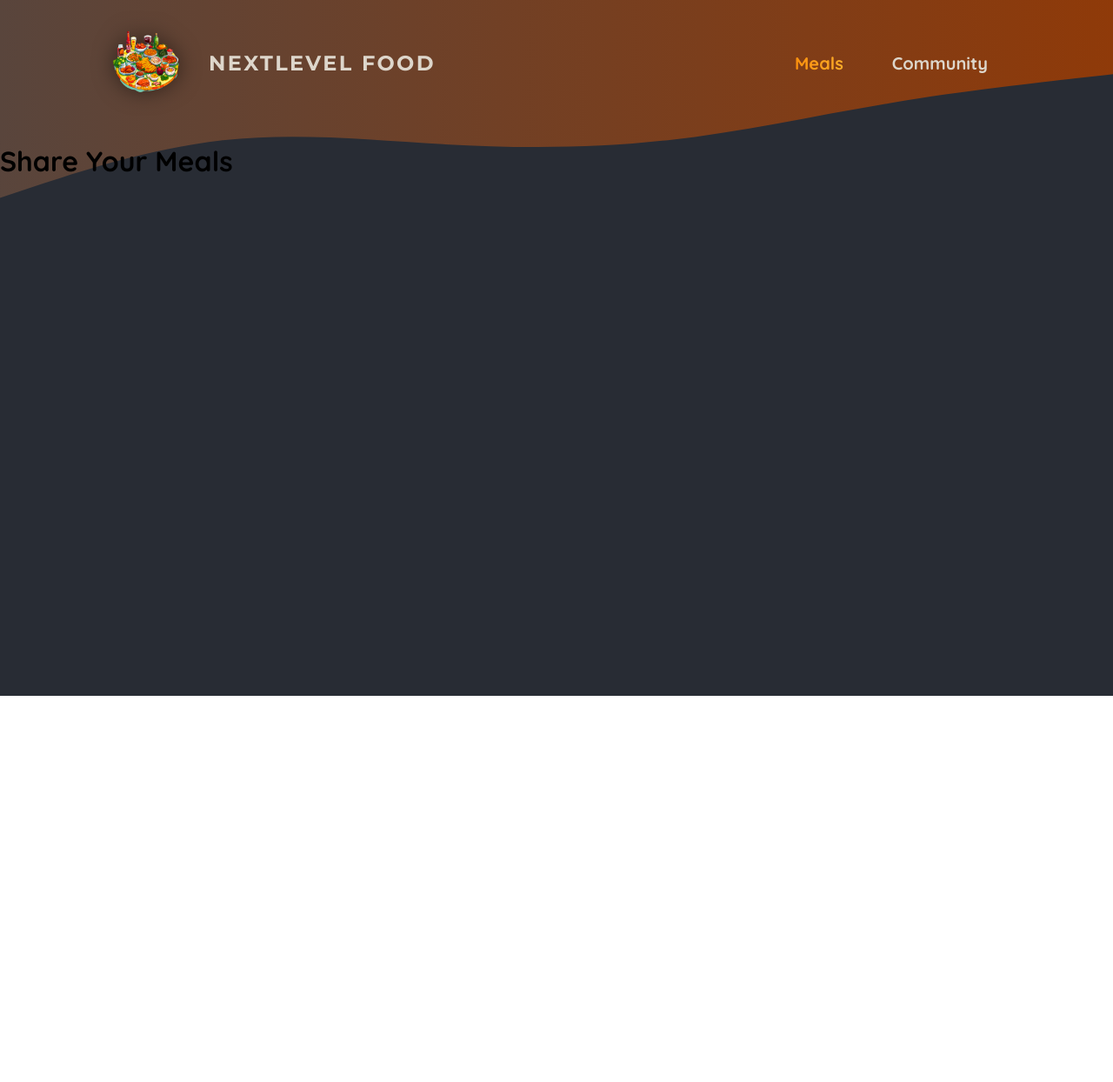
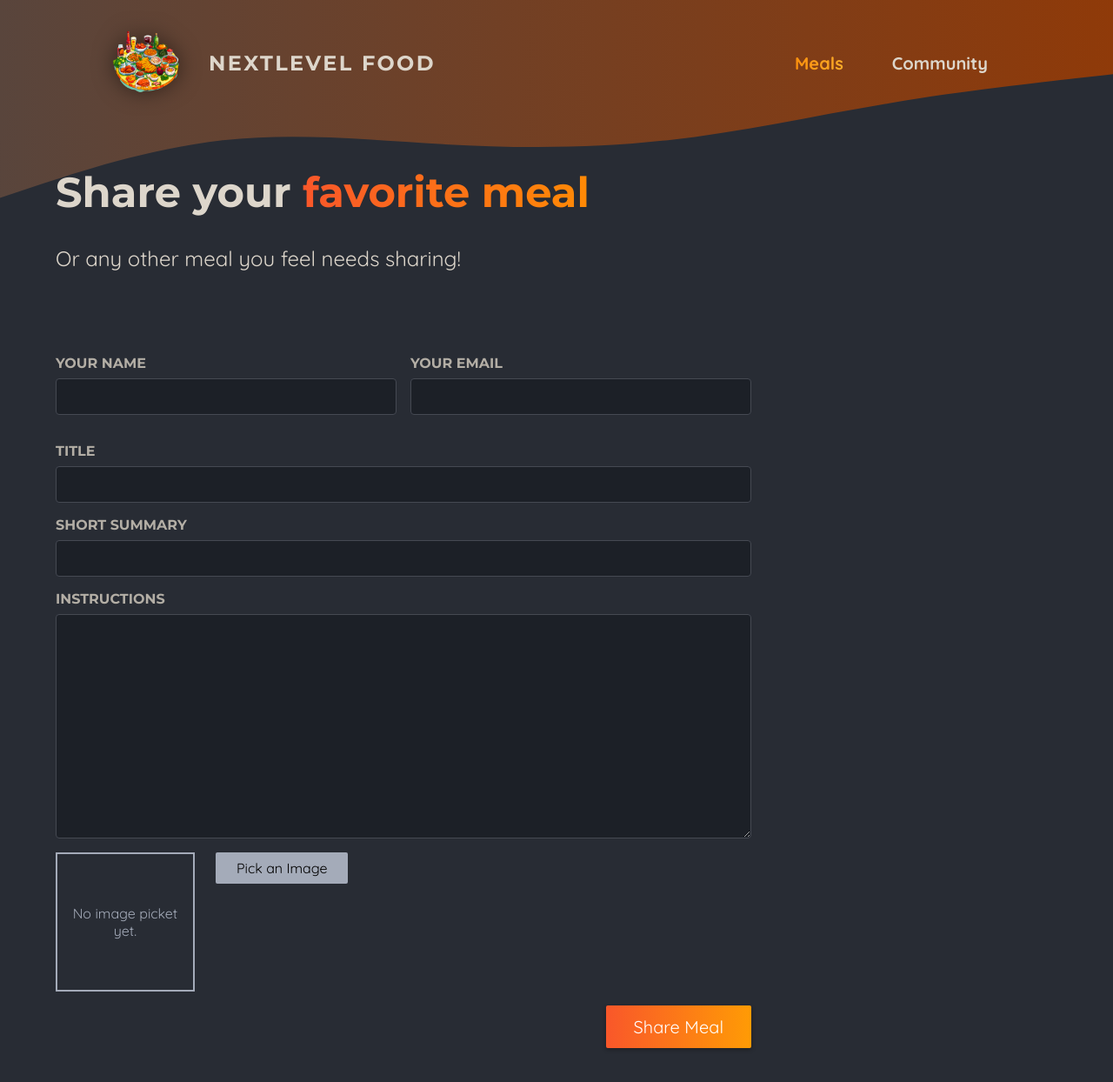
Before and after one commit to daniel-piszcz/foodies, a Next.js app: page /meals/share in a window 1280 px wide. Shown: the top 1244 px of the page at 87% size. Before the commit the page ends 800 px from the top, so only its background shows below. Built offline with nearby package versions, Linux system fonts and the light colour scheme.

Commit message:
Implement ShareMealPage with form for meal sharing and add ImagePicker component for image upload

```diff
--- a/app/meals/share/page.js
+++ b/app/meals/share/page.js
@@ -1,7 +1,49 @@
-export default function MealsSharePage() {
+import ImagePicker from "@/components/meals/image-picker";
+import classes from "./page.module.css";
+
+export default function ShareMealPage() {
 	return (
-		<main>
-			<h1>Share Your Meals</h1>
-		</main>
+		<>
+			<header className={classes.header}>
+				<h1>
+					Share your <span className={classes.highlight}>favorite meal</span>
+				</h1>
+				<p>Or any other meal you feel needs sharing!</p>
+			</header>
+			<main className={classes.main}>
+				<form className={classes.form}>
+					<div className={classes.row}>
+						<p>
+							<label htmlFor="name">Your name</label>
+							<input type="text" id="name" name="name" required />
+						</p>
+						<p>
+							<label htmlFor="email">Your email</label>
+							<input type="email" id="email" name="email" required />
+						</p>
+					</div>
+					<p>
+						<label htmlFor="title">Title</label>
+						<input type="text" id="title" name="title" required />
+					</p>
+					<p>
+						<label htmlFor="summary">Short Summary</label>
+						<input type="text" id="summary" name="summary" required />
+					</p>
+					<p>
+						<label htmlFor="instructions">Instructions</label>
+						<textarea
+							id="instructions"
+							name="instructions"
+							rows="10"
+							required></textarea>
+					</p>
+					<ImagePicker />
+					<p className={classes.actions}>
+						<button type="submit">Share Meal</button>
+					</p>
+				</form>
+			</main>
+		</>
 	);
 }
--- /dev/null
+++ b/app/meals/share/page.module.css
@@ -0,0 +1,98 @@
+.header {
+  gap: 3rem;
+  margin: 3rem auto 5rem auto;
+  width: 90%;
+  max-width: 75rem;
+  color: #ddd6cb;
+  font-size: 1.5rem;
+}
+
+.header h1 {
+  font-family: 'Montserrat', sans-serif;
+}
+
+.highlight {
+  background: linear-gradient(90deg, #f9572a, #ff8a05);
+  background-clip: text;
+  -webkit-background-clip: text;
+  -webkit-text-fill-color: transparent;
+}
+
+.main {
+  width: 90%;
+  max-width: 75rem;
+  margin: 3rem auto;
+  color: white;
+}
+
+.form {
+  max-width: 50rem;
+}
+
+.form label {
+  display: block;
+  margin-bottom: 0.5rem;
+  font-size: 1rem;
+  font-family: 'Montserrat', sans-serif;
+  text-transform: uppercase;
+  color: #b3aea5;
+  font-weight: bold;
+}
+
+.form input,
+.form textarea {
+  display: block;
+  width: 100%;
+  padding: 0.5rem 1rem;
+  border-radius: 4px;
+  border: 1px solid #454952;
+  background: #1c2027;
+  font-size: 1.25rem;
+  font-family: 'Montserrat', sans-serif;
+  color: #ddd6cb;
+}
+
+.form input:focus,
+.form textarea:focus {
+  outline-color: #f99f2a;
+  background-color: #1f252d;
+}
+
+.row {
+  display: flex;
+  gap: 1rem;
+}
+
+.row p {
+  width: 100%;
+}
+
+.actions {
+  text-align: right;
+}
+
+.actions button {
+  border: 0;
+  padding: 0.75rem 2rem;
+  background: linear-gradient(90deg, #f9572a, #ff9b05);
+  border: none;
+  color: #ffffff;
+  border-radius: 2px;
+  cursor: pointer;
+  font: inherit;
+  font-size: 1.25rem;
+  box-shadow: 0 2px 5px rgba(0, 0, 0, 0.3);
+}
+
+.actions button:hover,
+.actions button:focus {
+  background: linear-gradient(90deg, #fd4715, #f9b241);
+}
+
+.actions button:disabled,
+.actions button:hover:disabled,
+.actions button:focus:disabled {
+  background: #ccc;
+  color: #979797;
+  cursor: not-allowed;
+}
--- /dev/null
+++ b/components/meals/image-picker.js
@@ -0,0 +1,64 @@
+"use client";
+
+import { useRef, useState } from "react";
+import classes from "./image-picker.module.css";
+import Image from "next/image";
+
+export default function ImagePicker({ label, name }) {
+	const imageInput = useRef();
+	const [pickedImage, setPickedImage] = useState();
+
+	function handlePickClick() {
+		imageInput.current.click();
+	}
+
+	function handleImageChange(event) {
+		const file = event.target.files[0];
+
+		if (!file) {
+			setPickedImage(false);
+			return;
+		}
+
+		const fileReader = new FileReader();
+
+		fileReader.onload = () => {
+			setPickedImage(fileReader.result);
+		};
+		fileReader.readAsDataURL(file);
+	}
+
+	return (
+		<div className={classes.picker}>
+			<label htmlFor={name}>{label}</label>
+			<div className={classes.controls}>
+				<div className={classes.preview}>
+					{!pickedImage && <p>No image picket yet.</p>}
+					{pickedImage && (
+						<Image
+							src={pickedImage}
+							alt="The image selecte by the user."
+							fill
+						/>
+					)}
+				</div>
+				<input
+					className={classes.input}
+					type="file"
+					id={name}
+					accept="image/png, image/jpeg"
+					name={name}
+					ref={imageInput}
+					onChange={handleImageChange}
+					required
+				/>
+				<button
+					className={classes.button}
+					type="button"
+					onClick={handlePickClick}>
+					Pick an Image
+				</button>
+			</div>
+		</div>
+	);
+}
--- /dev/null
+++ b/components/meals/image-picker.module.css
@@ -0,0 +1,45 @@
+.controls {
+  display: flex;
+  align-items: flex-start;
+  gap: 1.5rem;
+  margin-bottom: 1rem;
+}
+
+.picker .input {
+  display: none;
+}
+
+.picker .button {
+  border: 0;
+  padding: 0.5rem 1.5rem;
+  background: #a4abb9;
+  border-radius: 2px;
+  cursor: pointer;
+  font: inherit;
+}
+
+.picker .button:hover,
+.picker .button:focus {
+  background: #b3b9c6;
+}
+
+.preview {
+  width: 10rem;
+  height: 10rem;
+  border: 2px solid #a4abb9;
+  display: flex;
+  justify-content: center;
+  align-items: center;
+  text-align: center;
+  color: #a4abb9;
+  position: relative;
+}
+
+.preview p {
+  margin: 0;
+  padding: 1rem;
+}
+
+.preview img {
+  object-fit: cover;
+}
```
